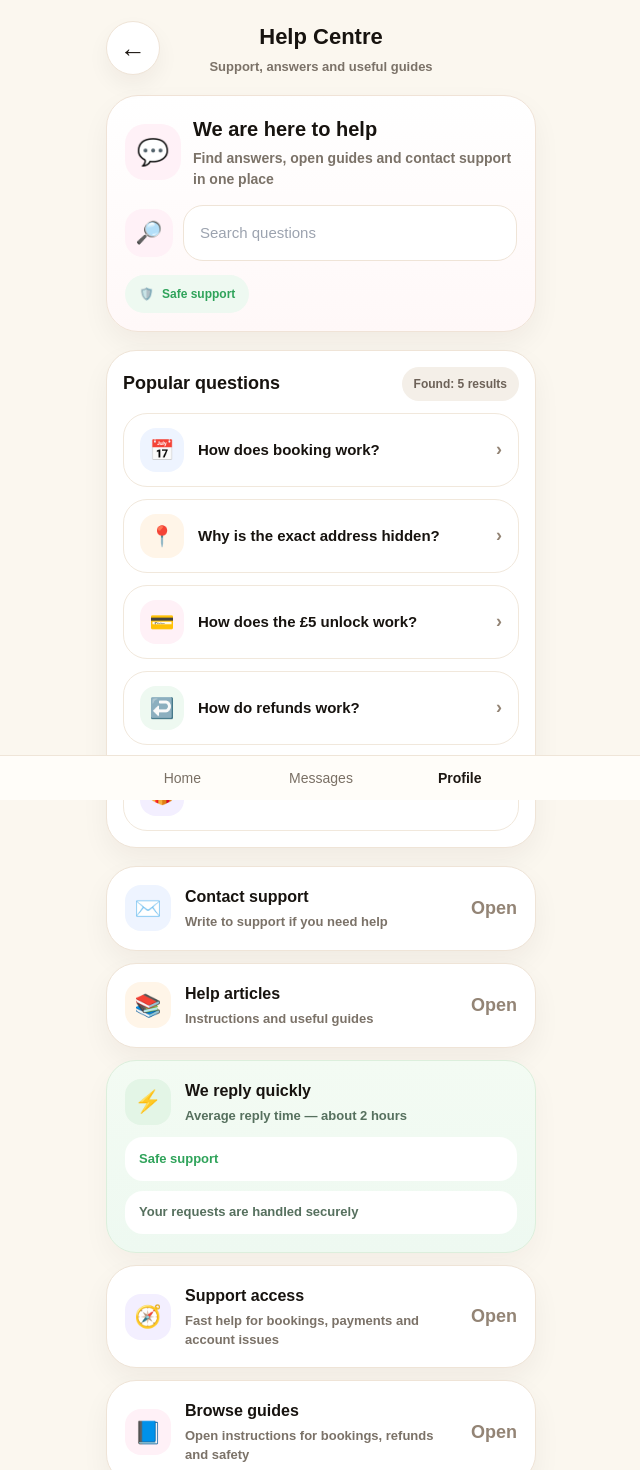
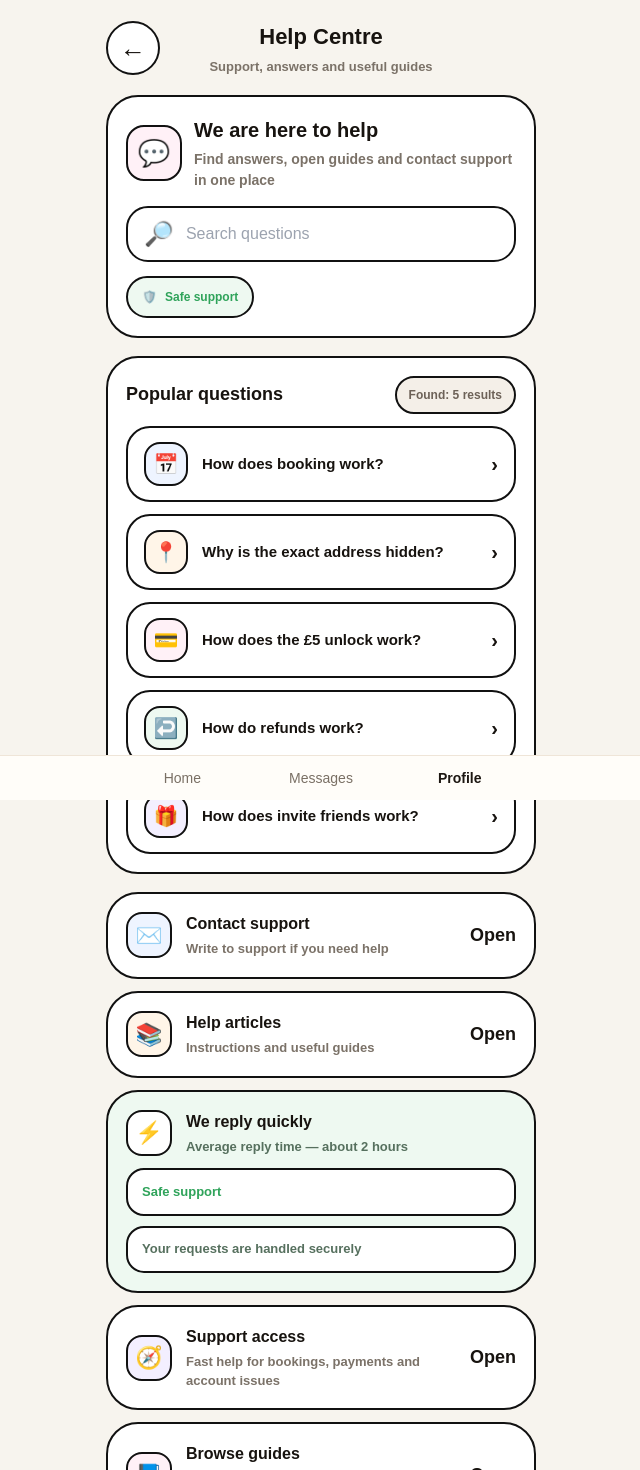
Before and after one commit to bellasalon4u-source/mapbookapp, a Next.js app: page /profile/help in a window 1280 px wide. Shown: the top 1470 px of the page, without its empty margins (319-959 px from the left). Built offline with nearby package versions, Linux system fonts and the light colour scheme.

Commit message:
git add app/profile/help/page.tsx git commit -m "restyle help centre page to sharp mapbook ui" git push

```diff
--- a/app/profile/help/page.tsx
+++ b/app/profile/help/page.tsx
@@ -206,6 +206,13 @@ function getQuestionAccent(index: number) {
   return accents[index % accents.length];
 }
 
+const shellCardStyle: React.CSSProperties = {
+  borderRadius: 32,
+  background: '#ffffff',
+  border: '2px solid #111111',
+  padding: 18,
+};
+
 export default function HelpPage() {
   const router = useRouter();
 
@@ -248,7 +255,7 @@ export default function HelpPage() {
     <main
       style={{
         minHeight: '100vh',
-        background: '#fbf7ef',
+        background: '#f7f4ee',
         padding: '20px 16px 110px',
       }}
     >
@@ -268,10 +275,11 @@ export default function HelpPage() {
               width: 54,
               height: 54,
               borderRadius: 999,
-              border: '1px solid #efe4d7',
-              background: '#fff',
+              border: '2px solid #111111',
+              background: '#ffffff',
               fontSize: 26,
-              boxShadow: '0 10px 22px rgba(44, 23, 10, 0.05)',
+              fontWeight: 900,
+              color: '#17130f',
               cursor: 'pointer',
             }}
           >
@@ -305,12 +313,8 @@ export default function HelpPage() {
 
         <div
           style={{
+            ...shellCardStyle,
             marginTop: 18,
-            borderRadius: 32,
-            border: '1px solid #f0e3d7',
-            background: 'linear-gradient(180deg, #ffffff 0%, #fff8f8 100%)',
-            padding: 18,
-            boxShadow: '0 12px 28px rgba(44, 23, 10, 0.05)',
           }}
         >
           <div
@@ -326,13 +330,14 @@ export default function HelpPage() {
               style={{
                 width: 56,
                 height: 56,
-                borderRadius: 20,
+                borderRadius: 18,
                 background: '#fff1f7',
                 color: '#ff4fa0',
                 display: 'flex',
                 alignItems: 'center',
                 justifyContent: 'center',
                 fontSize: 26,
+                border: '2px solid #111111',
               }}
             >
               💬
@@ -366,50 +371,40 @@ export default function HelpPage() {
             style={{
               display: 'flex',
               alignItems: 'center',
-              gap: 10,
-              marginBottom: 14,
+              gap: 12,
+              background: '#ffffff',
+              border: '2px solid #111111',
+              borderRadius: 22,
+              padding: '14px 16px',
             }}
           >
-            <div
+            <span
               style={{
-                width: 48,
-                height: 48,
-                borderRadius: 18,
-                background: '#fff1f7',
-                color: '#ff4fa0',
-                display: 'flex',
-                alignItems: 'center',
-                justifyContent: 'center',
-                fontSize: 22,
-                flexShrink: 0,
+                fontSize: 24,
+                lineHeight: 1,
               }}
             >
               🔎
-            </div>
+            </span>
 
-            <div style={{ flex: 1 }}>
             <input
               value={search}
               onChange={(e) => setSearch(e.target.value)}
               placeholder={text.searchPlaceholder}
               style={{
-                  width: '100%',
-                  height: 56,
-                  borderRadius: 20,
-                  border: '1px solid #efe4d7',
-                  background: '#fff',
-                  padding: '0 16px',
-                  fontSize: 15,
-                  color: '#17130f',
+                flex: 1,
+                border: 'none',
                 outline: 'none',
-                  boxSizing: 'border-box',
+                background: 'transparent',
+                fontSize: 16,
+                color: '#2c3440',
               }}
             />
-            </div>
           </div>
 
           <div
             style={{
+              marginTop: 14,
               display: 'inline-flex',
               alignItems: 'center',
               gap: 8,
@@ -419,6 +414,7 @@ export default function HelpPage() {
               color: '#2fa35a',
               fontSize: 12,
               fontWeight: 900,
+              border: '2px solid #111111',
             }}
           >
             <span>🛡️</span>
@@ -428,12 +424,8 @@ export default function HelpPage() {
 
         <div
           style={{
+            ...shellCardStyle,
             marginTop: 18,
-            borderRadius: 30,
-            border: '1px solid #efe4d7',
-            background: '#fff',
-            padding: 16,
-            boxShadow: '0 12px 28px rgba(44, 23, 10, 0.05)',
           }}
         >
           <div
@@ -464,6 +456,7 @@ export default function HelpPage() {
                 fontSize: 12,
                 fontWeight: 900,
                 whiteSpace: 'nowrap',
+                border: '2px solid #111111',
               }}
             >
               {text.found}: {filteredQuestions.length} {text.results}
@@ -475,7 +468,7 @@ export default function HelpPage() {
               style={{
                 borderRadius: 24,
                 background: '#fcfaf6',
-                border: '1px solid #f1e8dc',
+                border: '2px solid #111111',
                 padding: 22,
                 textAlign: 'center',
               }}
@@ -492,6 +485,7 @@ export default function HelpPage() {
                   alignItems: 'center',
                   justifyContent: 'center',
                   fontSize: 24,
+                  border: '2px solid #111111',
                 }}
               >
                 ?
@@ -534,9 +528,9 @@ export default function HelpPage() {
                       gridTemplateColumns: '44px 1fr auto',
                       gap: 14,
                       alignItems: 'center',
-                      border: '1px solid #f1e8dc',
+                      border: '2px solid #111111',
                       borderRadius: 24,
-                      background: '#fff',
+                      background: '#ffffff',
                       padding: '14px 16px',
                       textAlign: 'left',
                       cursor: 'pointer',
@@ -553,6 +547,7 @@ export default function HelpPage() {
                         alignItems: 'center',
                         justifyContent: 'center',
                         fontSize: 20,
+                        border: '2px solid #111111',
                       }}
                     >
                       {accent.icon}
@@ -571,8 +566,8 @@ export default function HelpPage() {
 
                     <span
                       style={{
-                        fontSize: 18,
-                        color: '#938475',
+                        fontSize: 20,
+                        color: '#17130f',
                         fontWeight: 900,
                       }}
                     >
@@ -595,12 +590,8 @@ export default function HelpPage() {
           <button
             type="button"
             style={{
-              border: '1px solid #efe4d7',
-              borderRadius: 30,
-              background: '#fff',
-              padding: 18,
+              ...shellCardStyle,
               textAlign: 'left',
-              boxShadow: '0 12px 28px rgba(44, 23, 10, 0.05)',
               cursor: 'pointer',
             }}
           >
@@ -623,6 +614,7 @@ export default function HelpPage() {
                   alignItems: 'center',
                   justifyContent: 'center',
                   fontSize: 22,
+                  border: '2px solid #111111',
                 }}
               >
                 ✉️
@@ -654,7 +646,7 @@ export default function HelpPage() {
               <span
                 style={{
                   fontSize: 18,
-                  color: '#938475',
+                  color: '#17130f',
                   fontWeight: 900,
                 }}
               >
@@ -666,12 +658,8 @@ export default function HelpPage() {
           <button
             type="button"
             style={{
-              border: '1px solid #efe4d7',
-              borderRadius: 30,
-              background: '#fff',
-              padding: 18,
+              ...shellCardStyle,
               textAlign: 'left',
-              boxShadow: '0 12px 28px rgba(44, 23, 10, 0.05)',
               cursor: 'pointer',
             }}
           >
@@ -694,6 +682,7 @@ export default function HelpPage() {
                   alignItems: 'center',
                   justifyContent: 'center',
                   fontSize: 22,
+                  border: '2px solid #111111',
                 }}
               >
                 📚
@@ -725,7 +714,7 @@ export default function HelpPage() {
               <span
                 style={{
                   fontSize: 18,
-                  color: '#938475',
+                  color: '#17130f',
                   fontWeight: 900,
                 }}
               >
@@ -736,11 +725,8 @@ export default function HelpPage() {
 
           <div
             style={{
-              border: '1px solid #dcefdc',
-              borderRadius: 30,
-              background: 'linear-gradient(180deg, #f3fbf3 0%, #eef9f1 100%)',
-              padding: 18,
-              boxShadow: '0 12px 28px rgba(44, 23, 10, 0.04)',
+              ...shellCardStyle,
+              background: '#eef9f1',
             }}
           >
             <div
@@ -756,12 +742,13 @@ export default function HelpPage() {
                   width: 46,
                   height: 46,
                   borderRadius: 16,
-                  background: '#e3f5e6',
+                  background: '#ffffff',
                   color: '#2fa35a',
                   display: 'flex',
                   alignItems: 'center',
                   justifyContent: 'center',
                   fontSize: 22,
+                  border: '2px solid #111111',
                 }}
               >
                 ⚡
@@ -795,18 +782,18 @@ export default function HelpPage() {
               style={{
                 marginTop: 12,
                 display: 'grid',
-                gridTemplateColumns: '1fr',
                 gap: 10,
               }}
             >
               <div
                 style={{
                   borderRadius: 18,
-                  background: '#fff',
+                  background: '#ffffff',
                   padding: '12px 14px',
                   fontSize: 13,
                   color: '#2fa35a',
                   fontWeight: 900,
+                  border: '2px solid #111111',
                 }}
               >
                 {text.secure}
@@ -815,12 +802,13 @@ export default function HelpPage() {
               <div
                 style={{
                   borderRadius: 18,
-                  background: '#fff',
+                  background: '#ffffff',
                   padding: '12px 14px',
                   fontSize: 13,
                   color: '#56705e',
                   fontWeight: 700,
                   lineHeight: 1.45,
+                  border: '2px solid #111111',
                 }}
               >
                 {text.secureSub}
@@ -830,11 +818,7 @@ export default function HelpPage() {
 
           <div
             style={{
-              border: '1px solid #efe4d7',
-              borderRadius: 30,
-              background: '#fff',
-              padding: 18,
-              boxShadow: '0 12px 28px rgba(44, 23, 10, 0.05)',
+              ...shellCardStyle,
             }}
           >
             <div
@@ -856,6 +840,7 @@ export default function HelpPage() {
                   alignItems: 'center',
                   justifyContent: 'center',
                   fontSize: 22,
+                  border: '2px solid #111111',
                 }}
               >
                 🧭
@@ -887,7 +872,7 @@ export default function HelpPage() {
               <span
                 style={{
                   fontSize: 18,
-                  color: '#938475',
+                  color: '#17130f',
                   fontWeight: 900,
                 }}
               >
@@ -898,11 +883,7 @@ export default function HelpPage() {
 
           <div
             style={{
-              border: '1px solid #efe4d7',
-              borderRadius: 30,
-              background: '#fff',
-              padding: 18,
-              boxShadow: '0 12px 28px rgba(44, 23, 10, 0.05)',
+              ...shellCardStyle,
             }}
           >
             <div
@@ -924,6 +905,7 @@ export default function HelpPage() {
                   alignItems: 'center',
                   justifyContent: 'center',
                   fontSize: 22,
+                  border: '2px solid #111111',
                 }}
               >
                 📘
@@ -955,7 +937,7 @@ export default function HelpPage() {
               <span
                 style={{
                   fontSize: 18,
-                  color: '#938475',
+                  color: '#17130f',
                   fontWeight: 900,
                 }}
               >
```
Lines whose indentation alone changed are shown as unchanged.
